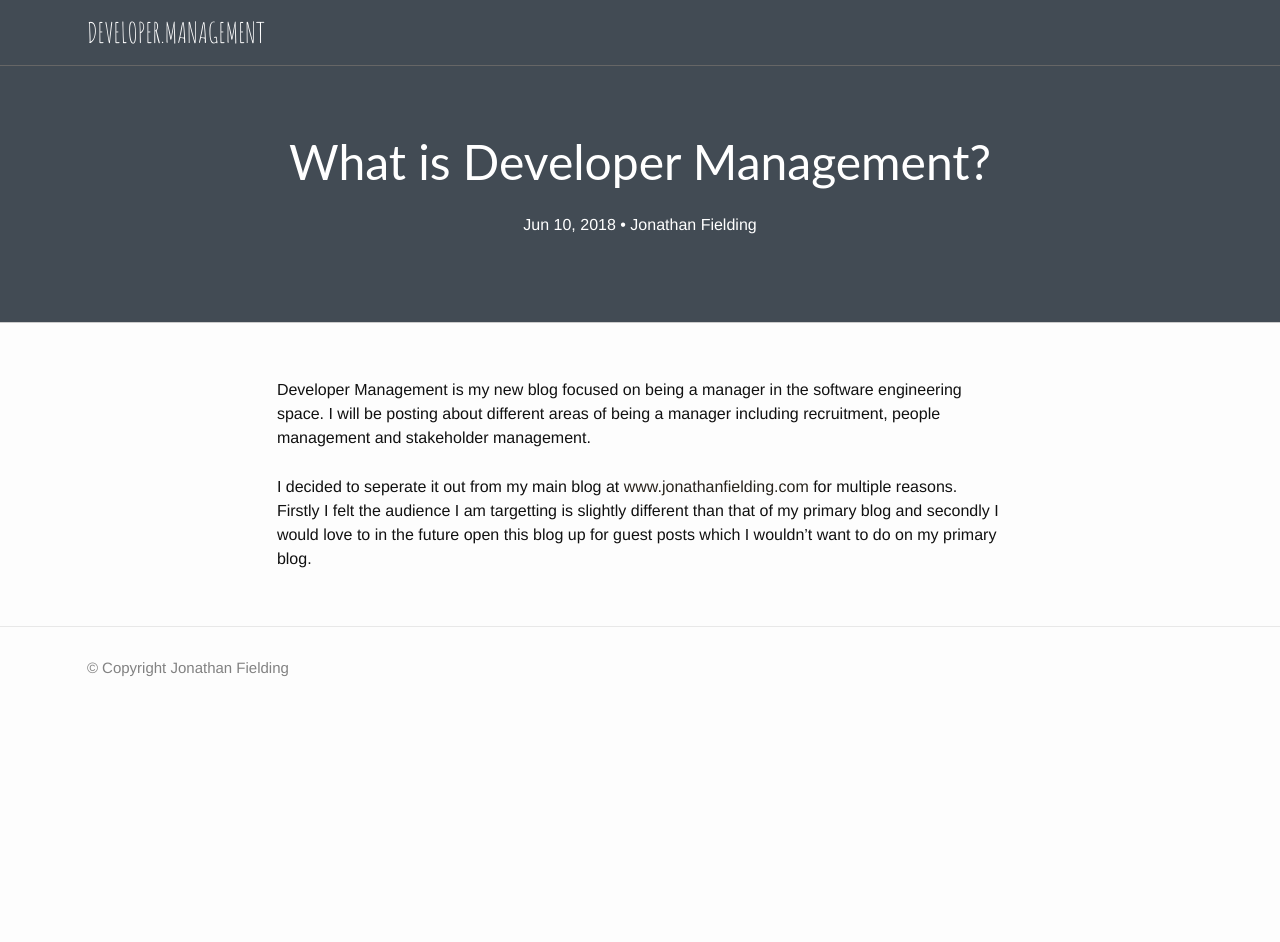
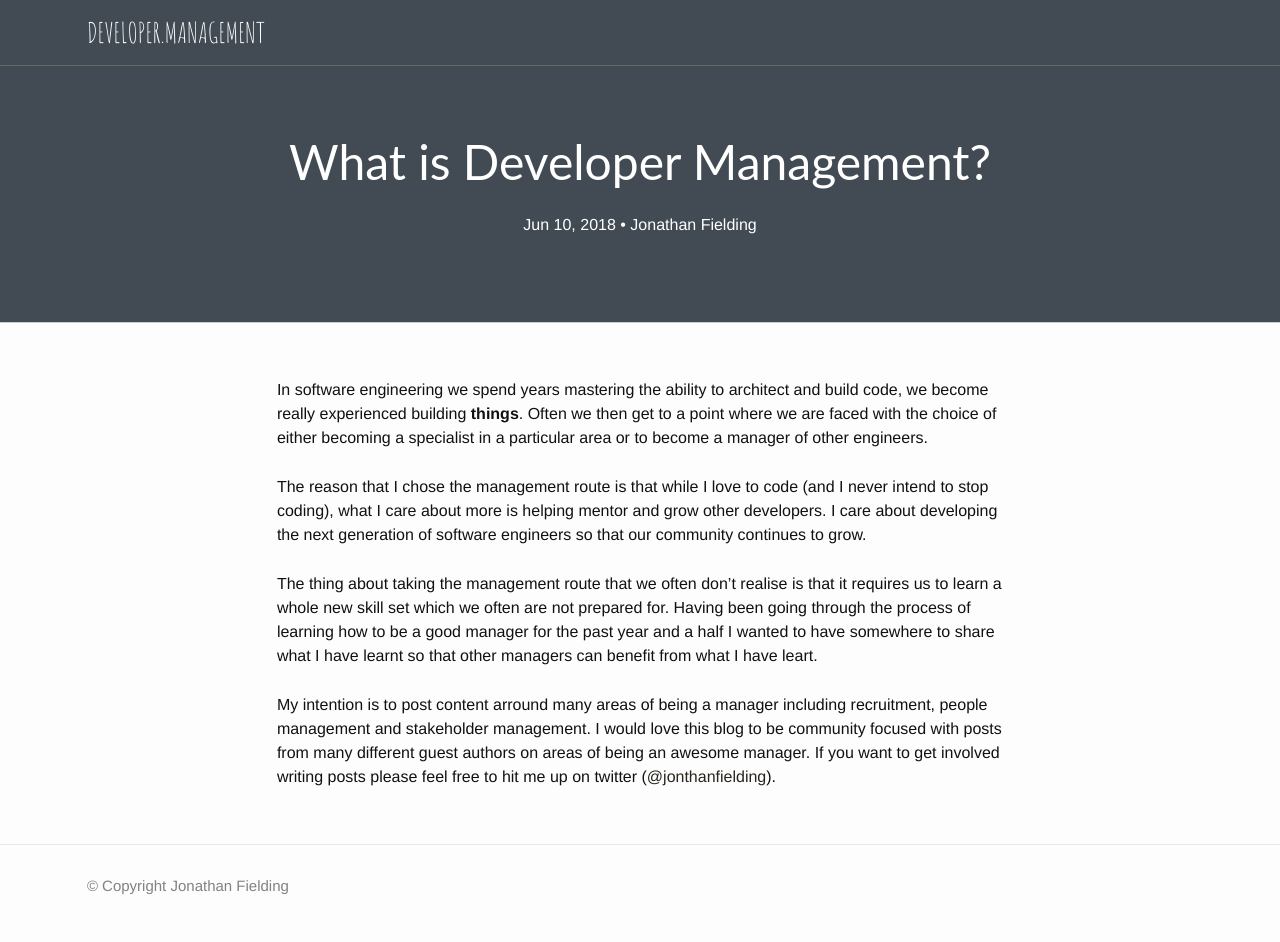
Before and after one commit to jonathan-fielding/developer.management, a Jekyll site: the page built from _posts/posts/2010-10-24-new-site.md, in a window 1280 px wide. Built offline with Jekyll 4.4.1, drawn with Linux system fonts in a browser that asks for light colours; comment, search, counter and statistics services are not loaded; before the commit the page ends 900 px from its top, so only the background shows below that.

Commit message:
updated copy for new site post

```diff
--- a/_posts/posts/2010-10-24-new-site.md
+++ b/_posts/posts/2010-10-24-new-site.md
@@ -12,6 +12,10 @@ categories:
   - Miscellaneous
 ---
 
-Developer Management is my new blog focused on being a manager in the software engineering space. I will be posting about different areas of being a manager including recruitment, people management and stakeholder management.
+In software engineering we spend years mastering the ability to architect and build code, we become really experienced building **things**. Often we then get to a point where we are faced with the choice of either becoming a specialist in a particular area or to become a manager of other engineers.
 
-I decided to seperate it out from my main blog at [www.jonathanfielding.com](http://www.jonathanfielding.com) for multiple reasons. Firstly I felt the audience I am targetting is slightly different than that of my primary blog and secondly I would love to in the future open this blog up for guest posts which I wouldn't want to do on my primary blog.
+The reason that I chose the management route is that while I love to code (and I never intend to stop coding), what I care about more is helping mentor and grow other developers. I care about developing the next generation of software engineers so that our community continues to grow.
+
+The thing about taking the management route that we often don't realise is that it requires us to learn a whole new skill set which we often are not prepared for. Having been going through the process of learning how to be a good manager for the past year and a half I wanted to have somewhere to share what I have learnt so that other managers can benefit from what I have leart.
+
+My intention is to post content arround many areas of being a manager including recruitment, people management and stakeholder management. I would love this blog to be community focused with posts from many different guest authors on areas of being an awesome manager. If you want to get involved writing posts please feel free to hit me up on twitter ([@jonthanfielding](https://twitter.com/jonthanfielding)).
```
